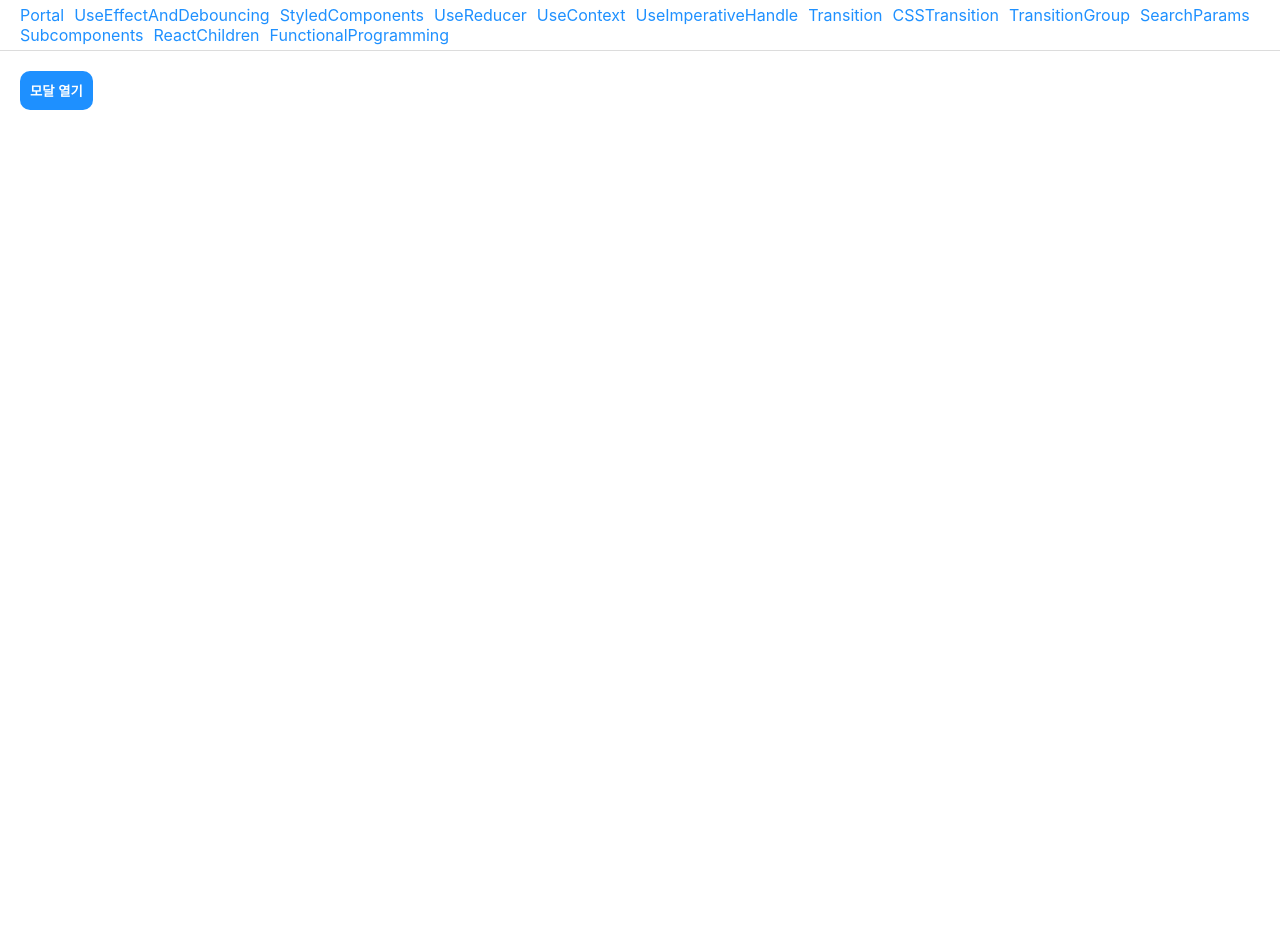
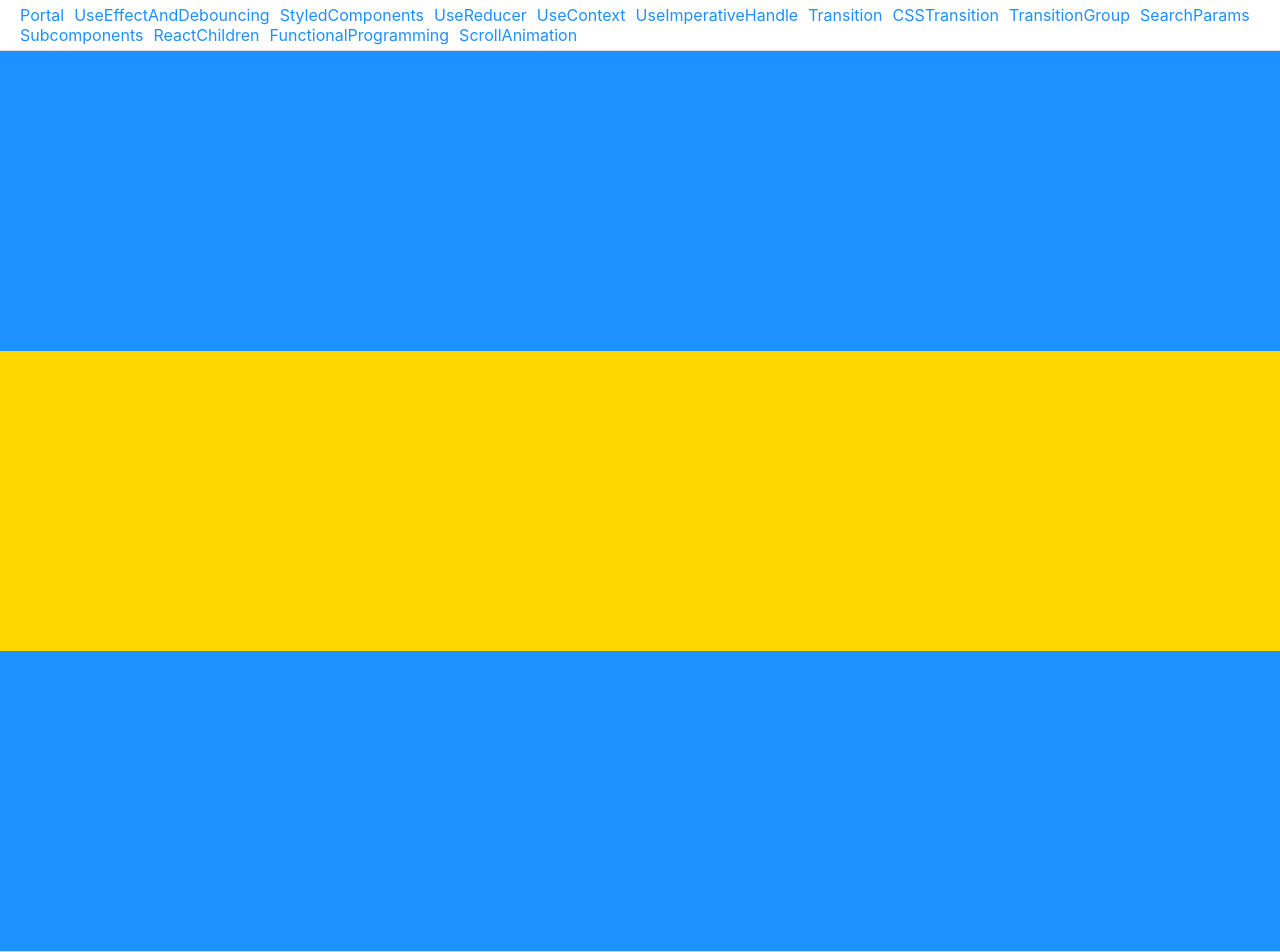
Before and after one commit to socratone/react-advanced, a React (Create React App) app: page /scroll-animation in a window 1280 px wide. Shown: the top 952 px of the page. Before the commit the page ends 800 px from the top, so only its background shows below. Built offline with nearby package versions, Linux system fonts and the light colour scheme.

Commit message:
feat: scroll animation 예제 구현

```diff
--- a/package.json
+++ b/package.json
@@ -11,6 +11,7 @@
     "@types/react": "^17.0.34",
     "@types/react-dom": "^17.0.11",
     "axios": "^0.24.0",
+    "framer-motion": "^6.3.11",
     "history": "^5.1.0",
     "react": "^17.0.2",
     "react-dom": "^17.0.2",
--- a/src/App.tsx
+++ b/src/App.tsx
@@ -1,19 +1,20 @@
-import { Routes, Route } from 'react-router-dom';
-import PortalPage from './pages/PortalPage';
-import MainNav from './components/layout/MainNav';
-import MainNavItem from './components/layout/MainNavItem';
-import UseEffectAndDebouncingPage from './pages/UseEffectAndDebouncingPage';
-import StyledComponentsPage from './pages/StyledComponentsPage';
-import UseReducerPage from './pages/UseReducerPage';
-import UseContextPage from './pages/UseContextPage';
-import UseImperativeHandlePage from './pages/UseImperativeHandlePage';
-import TransitionPage from './pages/TransitionPage';
-import CSSTransitionPage from './pages/CSSTransitionPage';
-import TransitionGroupPage from './pages/TransitionGroupPage';
-import SearchParamsPage from './pages/SearchParamsPage';
-import SubcomponentsPage from './pages/SubcomponentsPage';
-import ReactChildrenPage from './pages/ReactChildrenPage';
-import FunctionalProgrammingPage from './pages/FunctionalProgrammingPage';
+import { Routes, Route } from "react-router-dom";
+import PortalPage from "./pages/PortalPage";
+import MainNav from "./components/layout/MainNav";
+import MainNavItem from "./components/layout/MainNavItem";
+import UseEffectAndDebouncingPage from "./pages/UseEffectAndDebouncingPage";
+import StyledComponentsPage from "./pages/StyledComponentsPage";
+import UseReducerPage from "./pages/UseReducerPage";
+import UseContextPage from "./pages/UseContextPage";
+import UseImperativeHandlePage from "./pages/UseImperativeHandlePage";
+import TransitionPage from "./pages/TransitionPage";
+import CSSTransitionPage from "./pages/CSSTransitionPage";
+import TransitionGroupPage from "./pages/TransitionGroupPage";
+import SearchParamsPage from "./pages/SearchParamsPage";
+import SubcomponentsPage from "./pages/SubcomponentsPage";
+import ReactChildrenPage from "./pages/ReactChildrenPage";
+import FunctionalProgrammingPage from "./pages/FunctionalProgrammingPage";
+import ScrollAnimationPage from "./pages/ScrollAnimation";
 
 function App() {
   return (
@@ -38,6 +39,7 @@ function App() {
         <MainNavItem to="/functional-programming">
           FunctionalProgramming
         </MainNavItem>
+        <MainNavItem to="/scroll-animation">ScrollAnimation</MainNavItem>
       </MainNav>
       <Routes>
         <Route path="/portal" element={<PortalPage />} />
@@ -62,6 +64,7 @@ function App() {
           path="/functional-programming"
           element={<FunctionalProgrammingPage />}
         />
+        <Route path="/scroll-animation" element={<ScrollAnimationPage />} />
         <Route path="*" element={<PortalPage />} />
       </Routes>
     </div>
--- /dev/null
+++ b/src/pages/ScrollAnimation/index.tsx
@@ -0,0 +1,76 @@
+import { motion } from 'framer-motion';
+import styled from 'styled-components';
+
+/**
+ * framer motion을 이용해서 scroll 이벤트에 반응하는 애니메이션을 적용하는 방법
+ */
+const ScrollAnimationPage = () => {
+  return (
+    <Container>
+      <motion.div
+        initial={{ opacity: 0 }}
+        whileInView={{ opacity: 1 }}
+        transition={{ duration: 1 }}
+      />
+      <motion.div
+        initial={{ opacity: 0 }}
+        whileInView={{ opacity: 1 }}
+        transition={{ duration: 1 }}
+      />
+      <motion.div
+        initial={{ opacity: 0 }}
+        whileInView={{ opacity: 1 }}
+        transition={{ duration: 1 }}
+      />
+      <motion.div
+        initial={{ opacity: 0 }}
+        whileInView={{ opacity: 1 }}
+        transition={{ duration: 1 }}
+      />
+      <motion.div
+        initial={{ opacity: 0 }}
+        whileInView={{ opacity: 1 }}
+        transition={{ duration: 1 }}
+      />
+      <motion.div
+        initial={{ opacity: 0 }}
+        whileInView={{ opacity: 1 }}
+        transition={{ duration: 1 }}
+      />
+      <motion.div
+        initial={{ opacity: 0 }}
+        whileInView={{ opacity: 1 }}
+        transition={{ duration: 1 }}
+      />
+      <motion.div
+        initial={{ opacity: 0 }}
+        whileInView={{ opacity: 1 }}
+        transition={{ duration: 1 }}
+      />
+      <motion.div
+        initial={{ opacity: 0 }}
+        whileInView={{ opacity: 1 }}
+        transition={{ duration: 1 }}
+      />
+      <motion.div
+        initial={{ opacity: 0 }}
+        whileInView={{ opacity: 1 }}
+        transition={{ duration: 1 }}
+      />
+    </Container>
+  );
+};
+
+const Container = styled.div`
+  div:nth-child(odd) {
+    height: 300px;
+    background: dodgerblue;
+  }
+
+  div:nth-child(even) {
+    height: 300px;
+    background: gold;
+  }
+`;
+
+export default ScrollAnimationPage;
```
Also changed, not shown: 2 other files (tests, documents, lock files or other folders).
